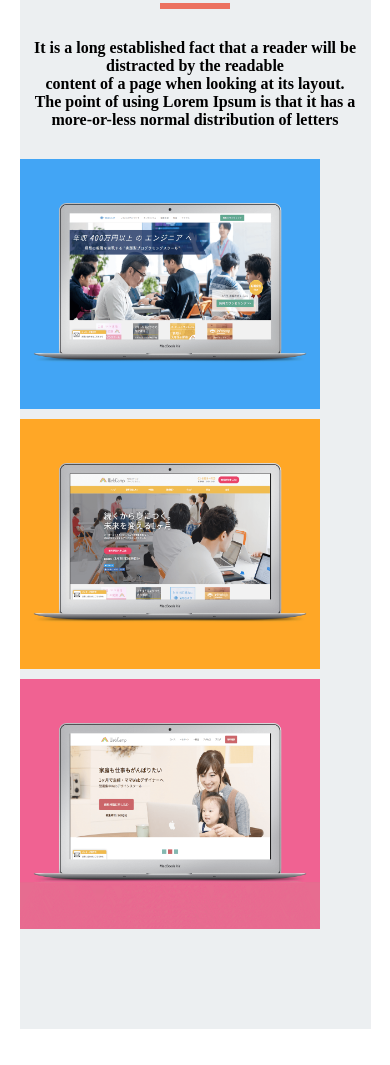
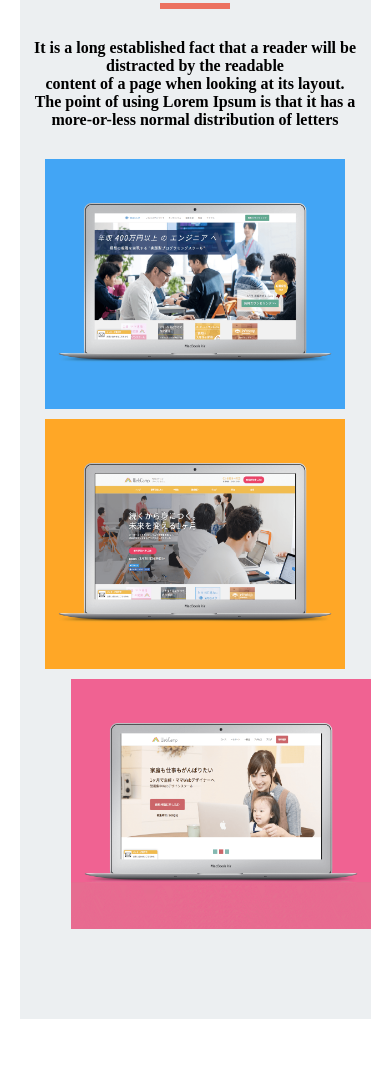
Before and after one commit to RanYuki/wcp1-10, a plain HTML site: page index.html in a window 390 px wide. Shown: the part 935-2000 px from the top of the page. Drawn offline with Linux system fonts and the light colour scheme.

Commit message:
finish1-10

```diff
--- a/index.css
+++ b/index.css
@@ -271,7 +271,7 @@ footer {
 		display: none;
 	}
 	#js-spbtn {
-		position: fixed;
+		position: absolute;
 		right: 0;
 		top: 0;
 		width: 47px;
@@ -342,8 +342,6 @@ footer {
 	.photo-tiles {
 		width: 100%;
 		display: block;
-		margin-right: auto;
-		margin-left: auto;
 	}
 	.photo-item:nth-child(2n+1) {
 		display: none;
@@ -353,8 +351,8 @@ footer {
 		height: 250px;
 		background-size: cover;
 		background-position: center;
-		margin-right: 0;
-		margin-bottom: 10px;
+		margin:0 auto 10px auto;
+		float: none;
 	}
 	.strength {
 	    width: 320px;
```
